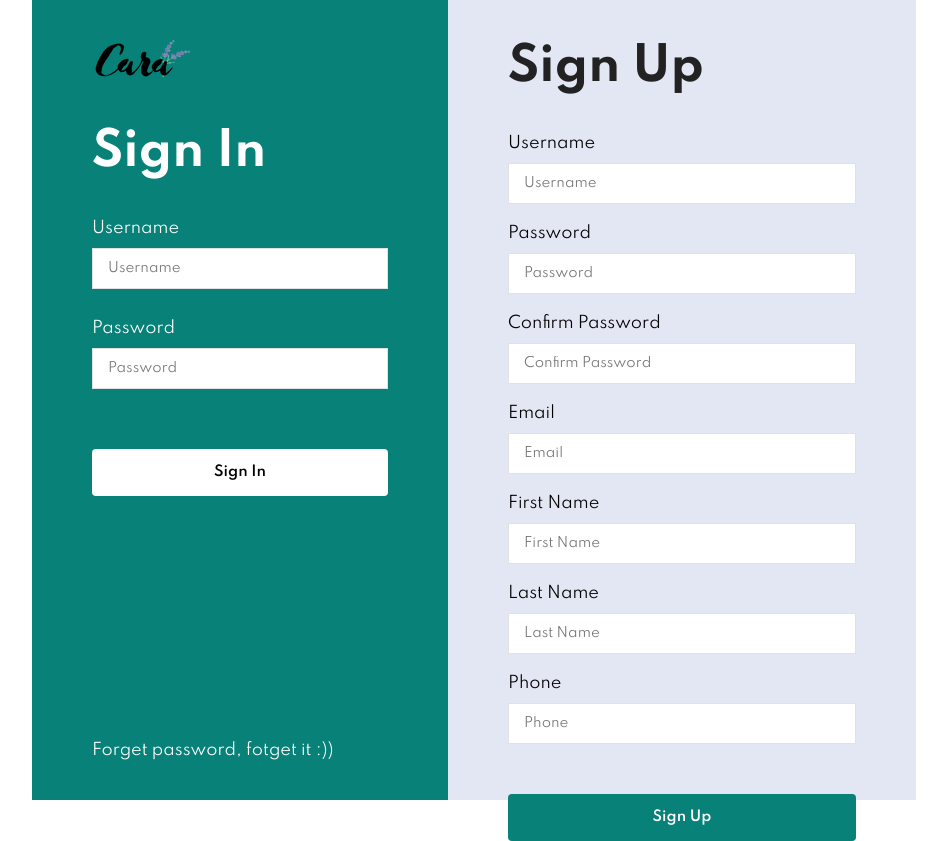
After one commit to phuchung842/Cara_MVC_PHP_Orgin, a PHP site: page /login.php in a window 1280 px wide. The commit adds this page. Shown: the whole page, without its empty margins (166-1113 px from the left). Run offline with PHP 8.4, Linux system fonts and the light colour scheme; some libraries are stand-ins or nearby versions.

Commit message:
add config and login

```diff
--- a/config/config.php
+++ b/config/config.php
@@ -2,5 +2,5 @@
     define("DB_HOST", "localhost");
     define("DB_USER", "root");
     define("DB_PASS", "");
-    define("DB_NAME", "your_db_name");
+    define("DB_NAME", "caradb");
 ?>
--- a/inc/header.php
+++ b/inc/header.php
@@ -9,10 +9,12 @@
             <li><a href="contact.php">Contact</a></li>
             <li id="lg-bag"><a href="cart.php"><i class="far fa-shopping-bag"></i></a></li>
             <a href="#" id="close"><i class="far fa-times"></i></a>
+            <li><a href="login.php"><i class="far fa-user-circle"></i></a></li>
         </ul>
     </div>
     <div id="mobile">
         <a href="cart.php"><i class="far fa-shopping-bag"></i></a>
         <i id="bar" class="fas fa-outdent"></i>
+        <a href="login.php"><i class="far fa-user-circle"></i></a>
     </div>
 </section>
--- /dev/null
+++ b/login.php
@@ -0,0 +1,57 @@
+<!DOCTYPE html>
+<html lang="en" class="login-html">
+
+<head>
+    <meta charset="UTF-8">
+    <meta http-equiv="X-UA-Compatible" content="IE=edge">
+    <meta name="viewport" content="width=device-width, initial-scale=1.0">
+    <title>Cara Ecomere Tutorial </title>
+    <?php
+        include 'inc/style.php';
+    ?>
+</head>
+
+<body class="login-body">
+    <section id="login">
+        <div class="login-contain">
+            <div class="login-left">
+                <a href="index.php"><img src="./img/logo.png" class="logo" alt=""></a>
+                <h2>Sign In</h2>
+                <div class="login-detail">
+                    <form class="login-field" action="">
+                        <label for="username">Username</label>
+                        <input type="text" placeholder="Username">
+                        <label for="password">Password</label>
+                        <input type="text" placeholder="Password">
+                        <button class="normal">Sign In</button>
+                    </form>
+                    <a href="">Forget password, fotget it :))</a>
+                </div>
+            </div>
+            <div class="login-right">
+                <h2>Sign Up</h2>
+                <form class="register-field">
+                    <label for="username">Username</label>
+                    <input id="username" type="text" placeholder="Username">
+                    <label for="password">Password</label>
+                    <input id="password" type="password" placeholder="Password">
+                    <label for="confpassword">Confirm Password</label>
+                    <input id="confpassword" type="password" placeholder="Confirm Password">
+                    <label for="email">Email</label>
+                    <input id="email" type="text" placeholder="Email">
+                    <label for="firstname">First Name</label>
+                    <input id="firstname" type="text" placeholder="First Name">
+                    <label for="lastname">Last Name</label>
+                    <input id="lastname" type="text" placeholder="Last Name">
+                    <label for="phone">Phone</label>
+                    <input id="phone" type="text" placeholder="Phone">
+                    <button class="normal">Sign Up</button>
+                </form>
+            </div>
+    </section>
+    <?php
+        include 'inc/script.php';
+    ?>
+</body>
+
+</html>
--- a/style.css
+++ b/style.css
@@ -40,6 +40,10 @@ p {
 
 .section-m1 {
     margin: 40px 0;
+}
+
+.section-p2 {
+    padding: 50px 100px;
 }
 
 button.normal {
@@ -1031,6 +1035,109 @@ footer .copyright {
 }
 
 
+/* Login Page */
+
+.login-html {
+    height: 100%;
+}
+
+.login-body {
+    height: 100%;
+}
+
+#login {
+    height: 100%;
+}
+
+#login .login-contain {
+    height: 100%;
+    display: flex;
+    justify-content: center;
+    padding: 0px 120px;
+}
+
+#login .login-contain .login-left {
+    width: 40%;
+    background-color: #088178;
+    padding: 40px 60px;
+    display: flex;
+    justify-content: space-between;
+    flex-direction: column;
+}
+
+#login .login-contain .login-left .login-detail {
+    display: flex;
+    flex-direction: column;
+    justify-content: space-between;
+    height: 100%;
+}
+
+#login .login-contain .login-left .login-detail a {
+    color: white;
+    text-decoration: none;
+}
+
+#login .login-contain .login-left h2 {
+    color: white;
+    padding-top: 40px;
+    padding-bottom: 40px;
+}
+
+#login .login-contain .login-left input {
+    padding: 12px 15px;
+    outline: none;
+    margin-bottom: 30px;
+    border: 1px solid #e1e1e1;
+}
+
+#login .login-contain .login-left .login-field {
+    display: flex;
+    flex-direction: column;
+}
+
+#login .login-contain .login-left .login-field label {
+    color: white;
+    padding-bottom: 10px;
+}
+
+#login .login-contain .login-left .login-field button {
+    margin: 30px 0;
+}
+
+#login .login-contain .login-right {
+    width: 45%;
+    padding: 40px 60px;
+    background-color: #e3e6f3;
+}
+
+#login .login-contain .login-right h2 {
+    padding-top: 0px;
+    padding-bottom: 40px;
+}
+
+#login .login-contain .login-right .register-field {
+    display: flex;
+    flex-direction: column;
+}
+
+#login .login-contain .login-right .register-field input {
+    padding: 12px 15px;
+    outline: none;
+    margin-bottom: 20px;
+    border: 1px solid #e1e1e1;
+}
+
+#login .login-contain .login-right .register-field label {
+    padding-bottom: 10px;
+}
+
+#login .login-contain .login-right button {
+    background-color: #088178;
+    color: white;
+    margin-top: 30px;
+}
+
+
 /* Media Query */
 
 @media (max-width: 799px) {
@@ -1127,6 +1234,10 @@ footer .copyright {
     }
     #form-details form {
         width: 50%;
+    }
+    /* Login Page */
+    #login .login-contain {
+        padding: 0;
     }
 }
 
@@ -1277,6 +1388,28 @@ footer .copyright {
     #subtotal {
         width: 100%;
     }
+    /* Login Page */
+    .login-html {
+        height: auto;
+    }
+    .login-body {
+        height: auto;
+    }
+    #login .login-contain {
+        flex-direction: column;
+    }
+    #login .login-contain .login-right {
+        width: 100%;
+        padding: 20px 30px;
+    }
+    #login .login-contain .login-left {
+        width: 100%;
+        background-color: #088178;
+        padding: 20px 30px;
+        display: flex;
+        justify-content: space-between;
+        flex-direction: column;
+    }
 }
 
 @media(max-width: 349px) {
```
